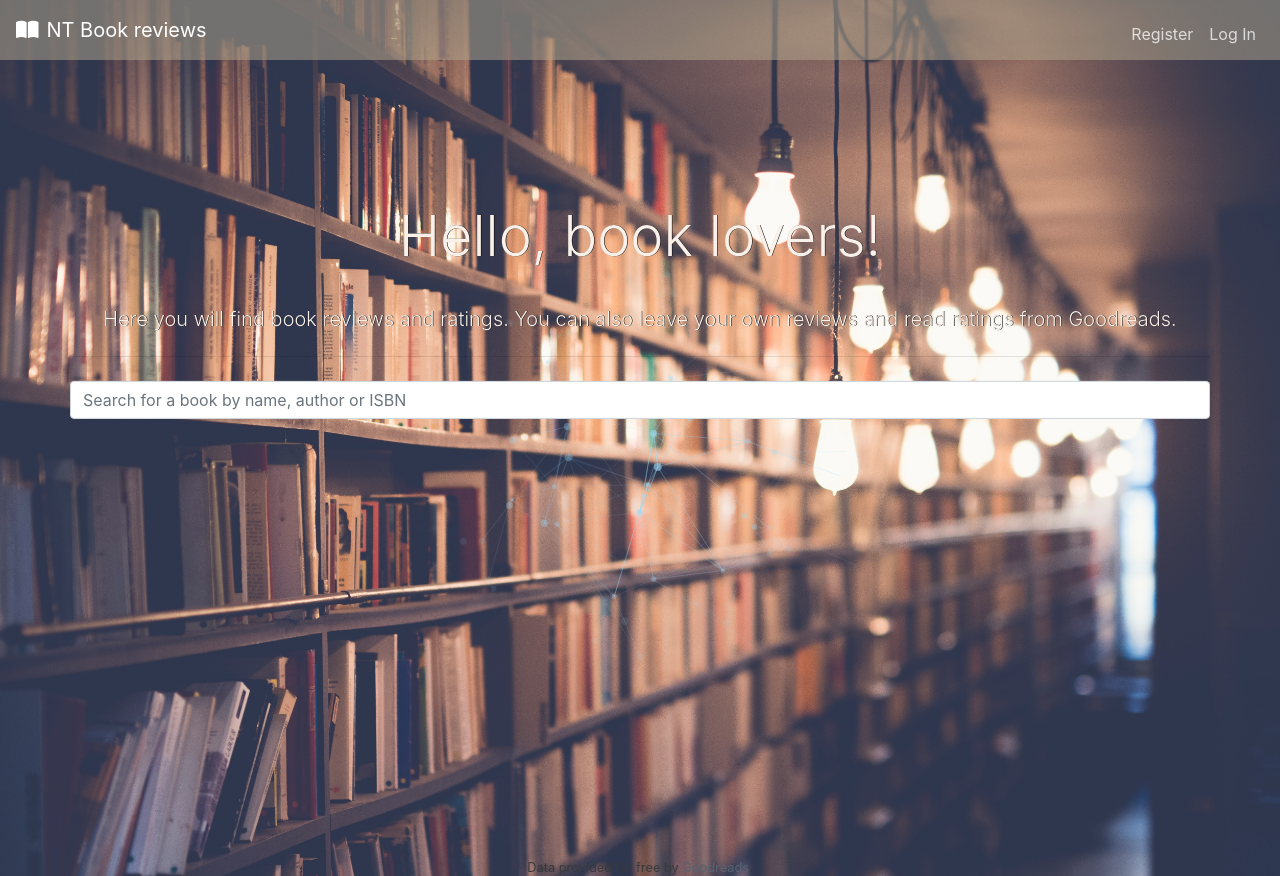
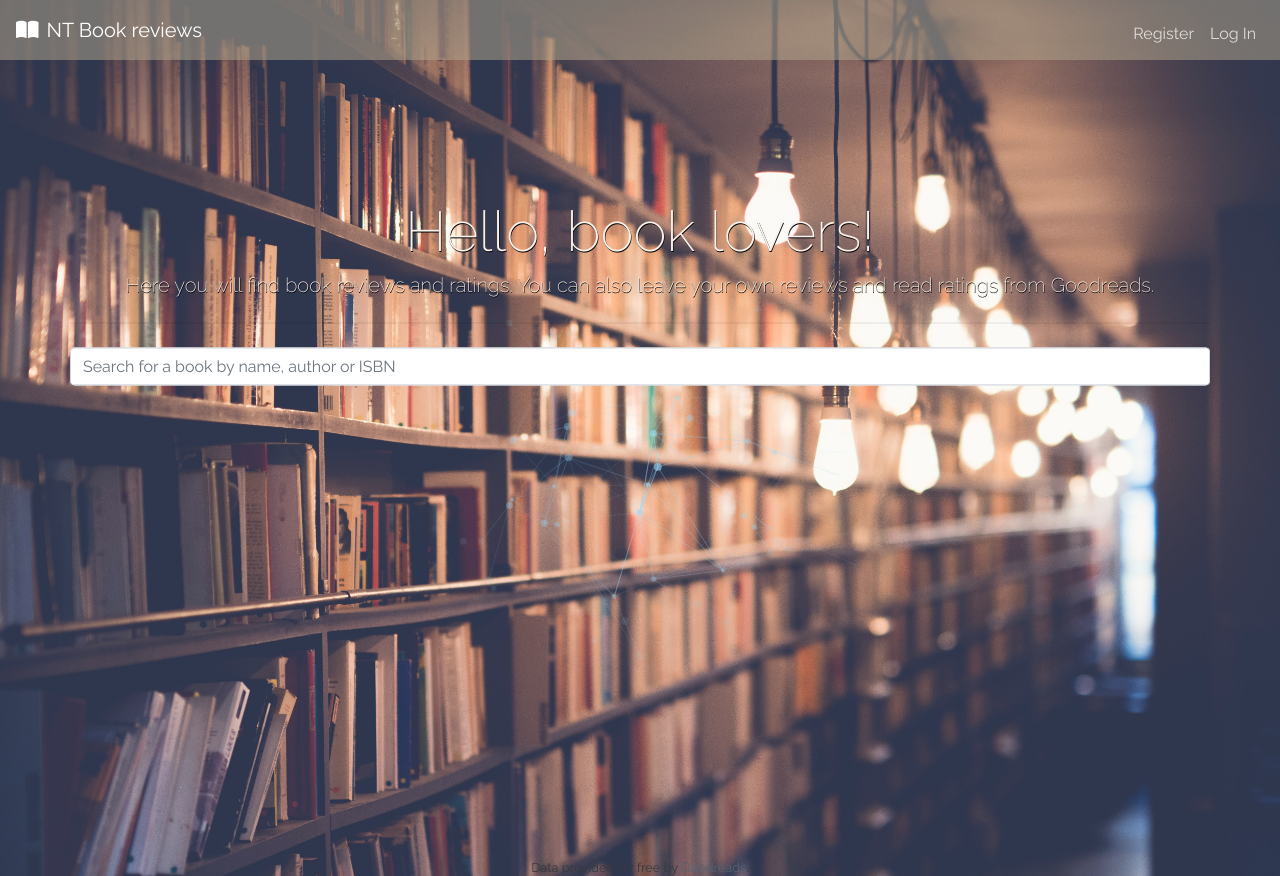
Before and after one commit to nahidtopalovic/bookReview, a Flask app: page / in a window 1280 px wide. Run offline with Flask 2, Linux system fonts and the light colour scheme; some libraries are stand-ins or nearby versions.

Commit message:
font adjustions

```diff
--- a/static/css/demo.css
+++ b/static/css/demo.css
@@ -13,13 +13,6 @@
 .clearfix:before, .clearfix:after { content: ''; display: table; }
 .clearfix:after { clear: both; }
 
-body {
-	background: #fff;
-	color: #383a3c;
-	font-weight: 400;
-	font-size: 1em;
-	line-height: 1.25;
-}
 
 a, button {
 	outline: none;
--- a/static/styles.css
+++ b/static/styles.css
@@ -1,3 +1,12 @@
+body {
+	background: #fff;
+	color: #383a3c;
+	font-weight: 400;
+	font-size: 1em;
+    line-height: 1.25;
+    font-family: 'Raleway';
+}
+
 .navbar {
    background-color: rgba(180, 169, 144, 0.51);
 }
--- a/templates/layout.html
+++ b/templates/layout.html
@@ -13,7 +13,7 @@
         <link href="/static/styles.css" rel="stylesheet">
 
 
-        <link rel="stylesheet" type="text/css" href="/static/css/normalize.css" />
+        <!-- <link rel="stylesheet" type="text/css" href="/static/css/normalize.css" /> -->
 		<link rel="stylesheet" type="text/css" href="/static/css/demo.css" />
 		<link rel="stylesheet" type="text/css" href="/static/css/component.css" />
         <link href='http://fonts.googleapis.com/css?family=Raleway:200,400,800' rel='stylesheet' type='text/css'>
```
